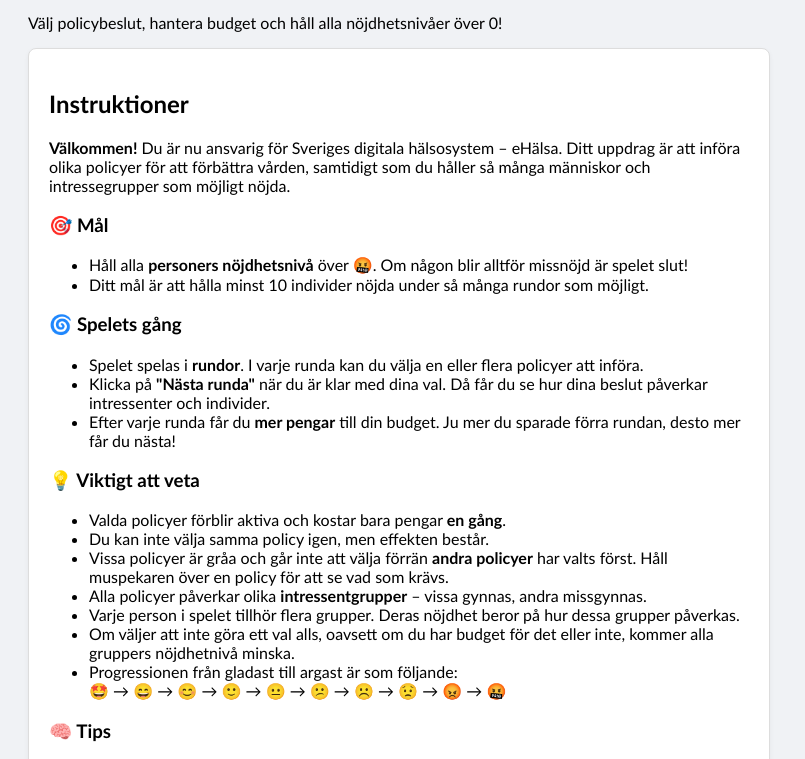
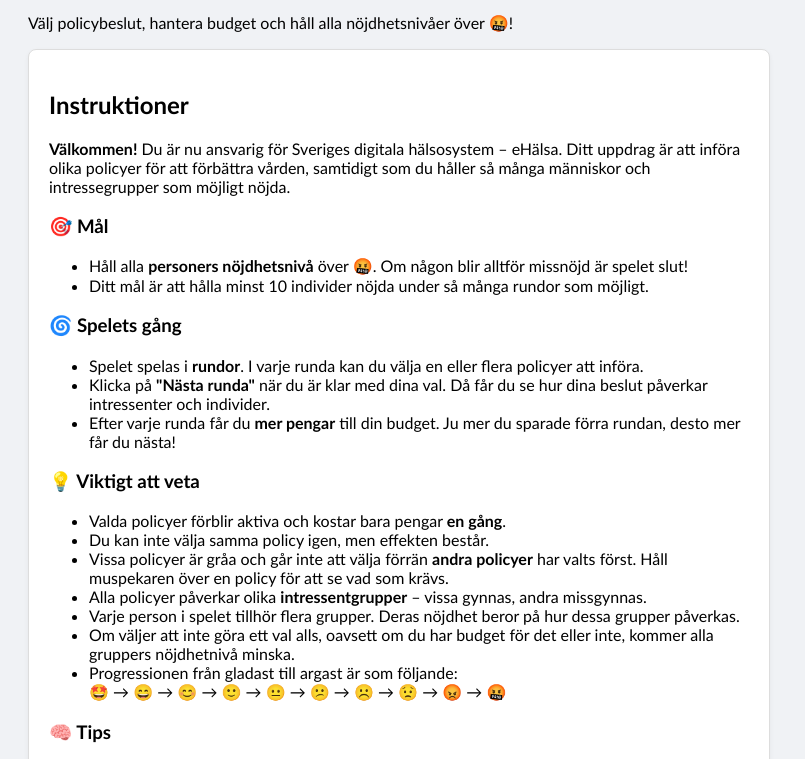
Before and after one commit to Adamfabricius/eHealthGame, a plain HTML site: page game.html in a window 1280 px wide. Shown: the part 111-870 px from the top of the page, without its empty margins (0-805 px from the left). Drawn offline with Linux system fonts and the light colour scheme.

Commit message:
Update game.html

```diff
--- a/game.html
+++ b/game.html
@@ -12,7 +12,7 @@
 
     <p>Av Adam Fabricius-Hansen och Caspar Alhadeff</p>
 
-    <p>Välj policybeslut, hantera budget och håll alla nöjdhetsnivåer över 0!</p>
+    <p>Välj policybeslut, hantera budget och håll alla nöjdhetsnivåer över 🤬!</p>
     <div class="intro-box">
         <h2>Instruktioner</h2>
         <p>
```
